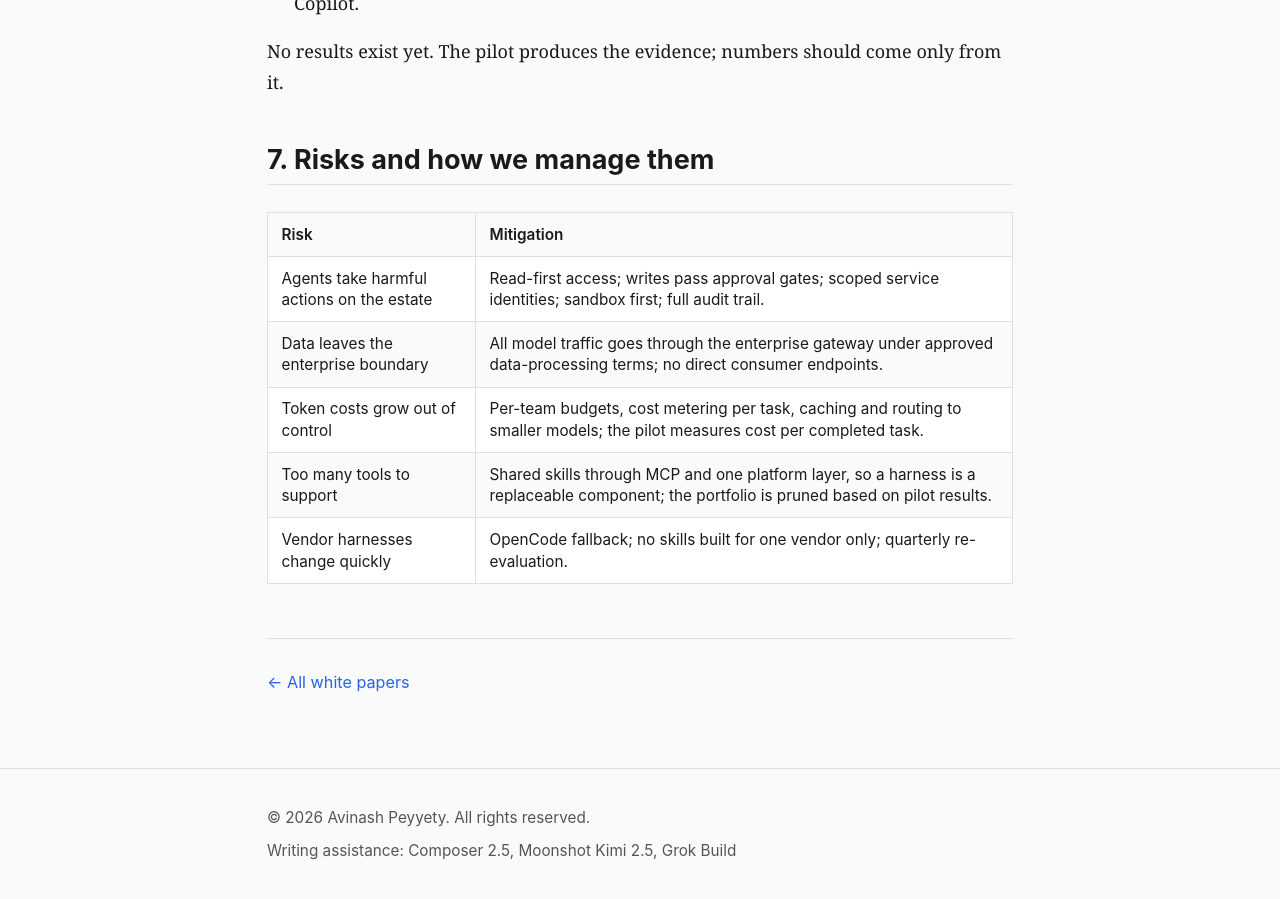
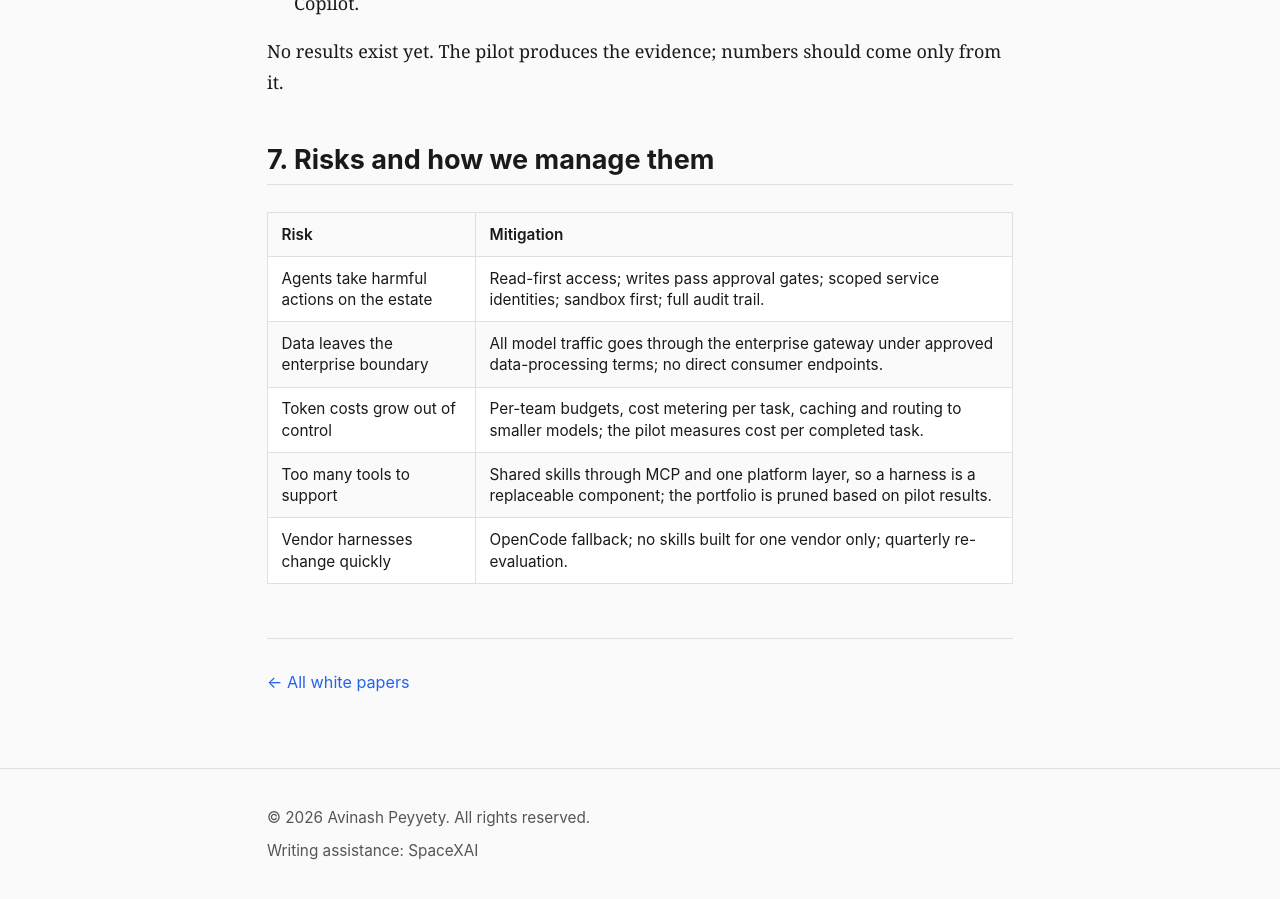
Before and after one commit to avinashpeyyety/white-papers, a Jekyll site: the page built from _papers/agent-harnesses-persistent-platform.md, in a window 1280 px wide and 900 px high, scrolled down 6291 px. Built offline with Jekyll 4.4.1, drawn with Linux system fonts in a browser that asks for light colours; some of the changed text lies outside the part shown.

Commit message:
Credit writing assistance to SpaceXAI only

```diff
--- a/_layouts/default.html
+++ b/_layouts/default.html
@@ -22,7 +22,7 @@
   <footer class="site-footer">
     <div class="container">
       <p>&copy; {{ 'now' | date: "%Y" }} {{ site.author }}. All rights reserved.</p>
-      <p class="footer-credits">Writing assistance: Composer 2.5, Moonshot Kimi 2.5, Grok Build</p>
+      <p class="footer-credits">Writing assistance: SpaceXAI</p>
     </div>
   </footer>
 </body>
--- a/_layouts/paper.html
+++ b/_layouts/paper.html
@@ -71,7 +71,7 @@
   <footer class="site-footer">
     <div class="container">
       <p>&copy; {{ 'now' | date: "%Y" }} {{ site.author }}. All rights reserved.</p>
-      <p class="footer-credits">Writing assistance: Composer 2.5, Moonshot Kimi 2.5, Grok Build</p>
+      <p class="footer-credits">Writing assistance: SpaceXAI</p>
     </div>
   </footer>
 </body>
--- a/_papers/agent-harnesses-persistent-platform.md
+++ b/_papers/agent-harnesses-persistent-platform.md
@@ -4,7 +4,7 @@ slug: agent-harnesses-persistent-platform
 date: 2026-09-29
 author: Avinash Peyyety
 version: "0.1"
-contributors: Grok Build
+contributors: SpaceXAI
 excerpt: >-
   IDE-bound coding agents running in non-persistent VMs cap autonomy. This
   paper argues for a portfolio of model-native harnesses (Claude Code, Codex,
```
Also changed, not shown: _papers/settlement-tape-warrant-gated-identity.md (+1 -1 lines), index.md (+1 -1 lines), README.md.
